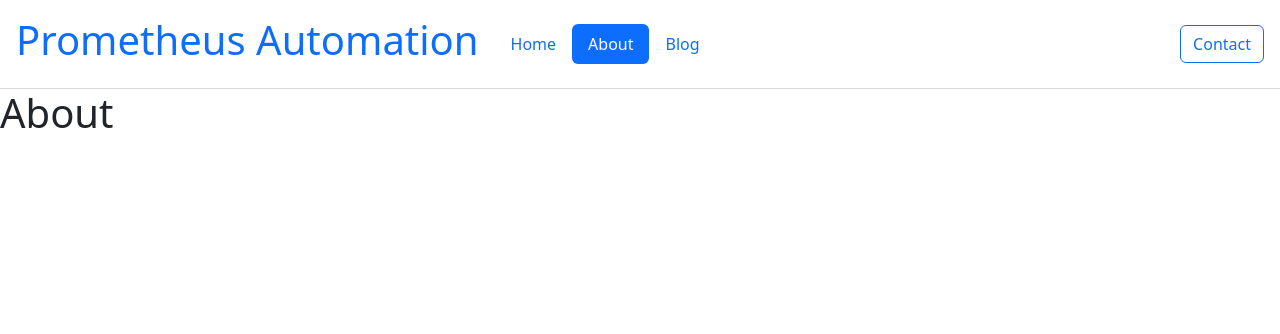
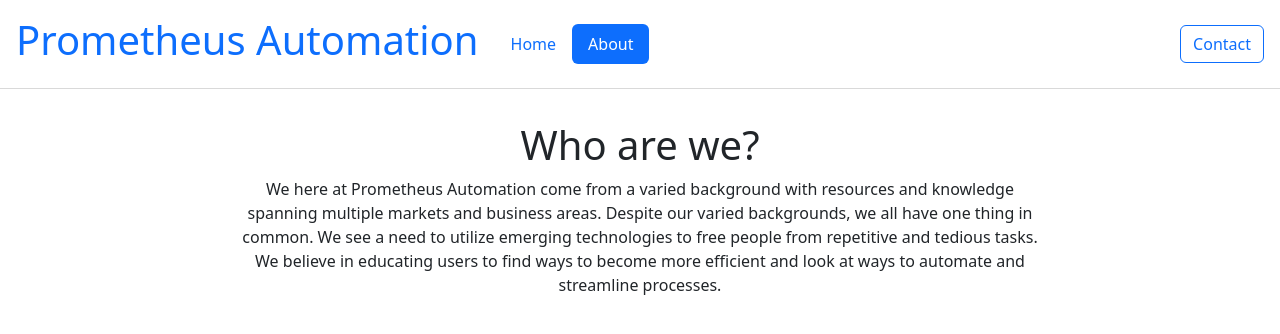
Before and after one commit to melockwood94/prometheus-automation, a React (Vite) app: page /about in a window 1280 px wide. Shown: the top 334 px of the page. Built offline with nearby package versions, Linux system fonts and the light colour scheme.

Commit message:
Created about page and updated styling.

```diff
--- a/src/App.css
+++ b/src/App.css
@@ -1,5 +1,6 @@
 #app {
     width: 100%;
+    height: 100vh;
     max-width: 1280px;
 }
 
--- a/src/App.jsx
+++ b/src/App.jsx
@@ -3,6 +3,7 @@ import { Routes, Route } from 'react-router-dom'
 import Header from './Components/Header/Header'
 import Home from './Pages/Home/Home'
 import Contact from './Pages/Contact/Contact'
+import About from './Pages/About/About'
 
 function App() {
   return (
@@ -26,12 +27,4 @@ function App() {
   )
 }
 
-function About() {
-  return (
-    <>
-    <h1>About</h1>
-    </>
-  )
-}
-
 export default App
--- a/src/Components/Header/Navbar.jsx
+++ b/src/Components/Header/Navbar.jsx
@@ -7,8 +7,6 @@ function Navbar() {
             <NavLink className="nav-item nav-link" to='/'>Home</NavLink>
 
             <NavLink className="nav-item nav-link" to='/about'>About</NavLink>
-
-            <NavLink className="nav-item nav-link" to='/blog'>Blog</NavLink>
         </nav>
         </>
     )
--- /dev/null
+++ b/src/Components/NewsletterSignup/NewsletterSignup.jsx
@@ -0,0 +1,22 @@
+import './NewsletterSignup.css';
+
+function NewsletterSignup() {
+    return (
+        <>
+        <section className='sz-ss'>
+            <h2>Get Notified</h2>
+            <p>We'll keep you up to date on new and emerging technologies and how to make them work for you.</p>
+            <form action="">
+                <div className="input-group">
+                    <input type="email" className='form-control' placeholder='Email address' required />
+                    <div className="input-group-append">
+                        <button type='submit' className='btn btn-primary'>Sign Up</button>
+                    </div>
+                </div>
+            </form>
+        </section>
+        </>
+    )
+}
+
+export default NewsletterSignup;
--- /dev/null
+++ b/src/Pages/About/About.css
@@ -0,0 +1,7 @@
+.about-block {
+    display: flex;
+    flex-direction: column;
+    align-items: center;
+    margin-top: 32px;
+    margin-bottom: 64px;
+}
--- /dev/null
+++ b/src/Pages/About/About.jsx
@@ -0,0 +1,20 @@
+import NewsletterSignup from '../../Components/NewsletterSignup/NewsletterSignup';
+import './About.css';
+
+function About() {
+    return (
+        <>
+        <div className="about-block">
+            <section className="text-center sz-m">
+                <h1>Who are we?</h1>
+                <p>We here at Prometheus Automation come from a varied background with resources and knowledge spanning multiple markets and business areas.
+                    Despite our varied backgrounds, we all have one thing in common. We see a need to utilize emerging technologies to free people from repetitive
+                    and tedious tasks. We believe in educating users to find ways to become more efficient and look at ways to automate and streamline processes.
+                </p>
+            </section>
+        </div>
+        </>
+    )
+}
+
+export default About;
--- a/src/Pages/Contact/Contact.css
+++ b/src/Pages/Contact/Contact.css
@@ -0,0 +1,11 @@
+.contact-form {
+    margin-top: 32px;
+    margin-left: 16px;
+    margin-right: 16px;
+}
+
+.contact-form__submit {
+    margin-top: 8px;
+    float: right;
+    width: 250px;
+}
--- a/src/Pages/Contact/Contact.jsx
+++ b/src/Pages/Contact/Contact.jsx
@@ -1,25 +1,27 @@
+import "./Contact.css";
+
 function Contact() {
     return (
         <>
-        <div className="card">
+        <div className="card contact-form">
             <div className="card-body">
                 <h5 className="card-title">Contact Us</h5>
                 <p className="card-text">Let us know how we can help.</p>
                 <form action="">
                     <div className="form-group">
                         <label htmlFor="contact-name">Name</label>
-                        <input type="text" id="contact-name" className="form-control" />
+                        <input type="text" id="contact-name" className="form-control" required />
                     </div>
                     <div className="form-group">
                         <label htmlFor="contact-email">Email address</label>
-                        <input type="email" id="contact-email" className="form-control" />
+                        <input type="email" id="contact-email" className="form-control" required />
                     </div>
                     <div className="form-group">
                         <label htmlFor="contact-notes">What would you like to chat about?</label>
                         <textarea name="contact-notes" id="contact-notes" cols="30" rows="10" className="form-control"></textarea>
                     </div>
 
-                    <button type="submit" className="btn btn-primary">Send</button>
+                    <button type="submit" className="btn btn-primary contact-form__submit">Send</button>
                 </form>
             </div>
         </div>
--- a/src/Pages/Home/Home.css
+++ b/src/Pages/Home/Home.css
@@ -16,15 +16,10 @@
     flex-direction: column;
 }
 
-.content-block__newsletter-form {
-    display: flex;
-    flex-direction: row;
-    gap: 8px;
-    align-items: center;
-}
-
 @media screen and (max-width: 700px) {
     .content-block--horizontal {
         flex-direction: column;
+        gap: 16px;
+        text-align: center;
     }
 }
--- a/src/Pages/Home/Home.jsx
+++ b/src/Pages/Home/Home.jsx
@@ -4,6 +4,7 @@ import MailboxIcon from '../../assets/MailboxIcon';
 import EducatorIcon from '../../assets/EducatorIcon';
 import TeamEffortIcon from '../../assets/TeamEffortIcon';
 import DataAnalysisIcon from '../../assets/DataAnalysisIcon';
+import NewsletterSignup from '../../Components/NewsletterSignup/NewsletterSignup';
 
 function Home() {
     return (
@@ -68,18 +69,7 @@ function Home() {
                 <MailboxIcon />
             </section>
 
-            <section className='content-block__form sz-ss'>
-                <h2>Get Notified</h2>
-                <p>We'll keep you up to date on new and emerging technologies and how to make them work for you.</p>
-                <form action="">
-                    <div className="input-group">
-                        <input type="email" className='form-control' placeholder='Email address' required />
-                        <div className="input-group-append">
-                            <button type='submit' className='btn btn-primary'>Sign Up</button>
-                        </div>
-                    </div>
-                </form>
-            </section>
+            <NewsletterSignup />
         </div>
         </>
     )
```
Also changed, not shown: src/Components/NewsletterSignup/NewsletterSignup.css (added).
